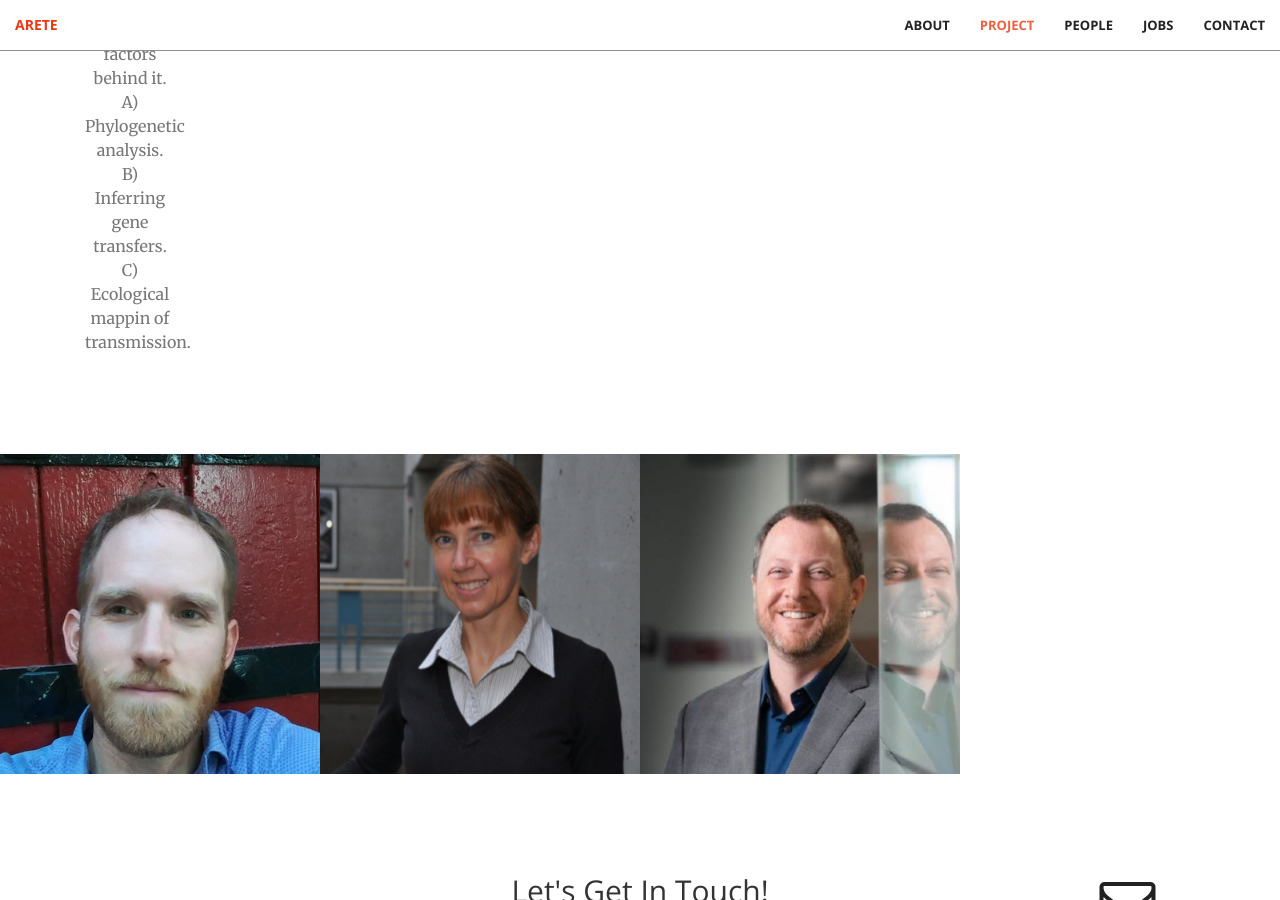
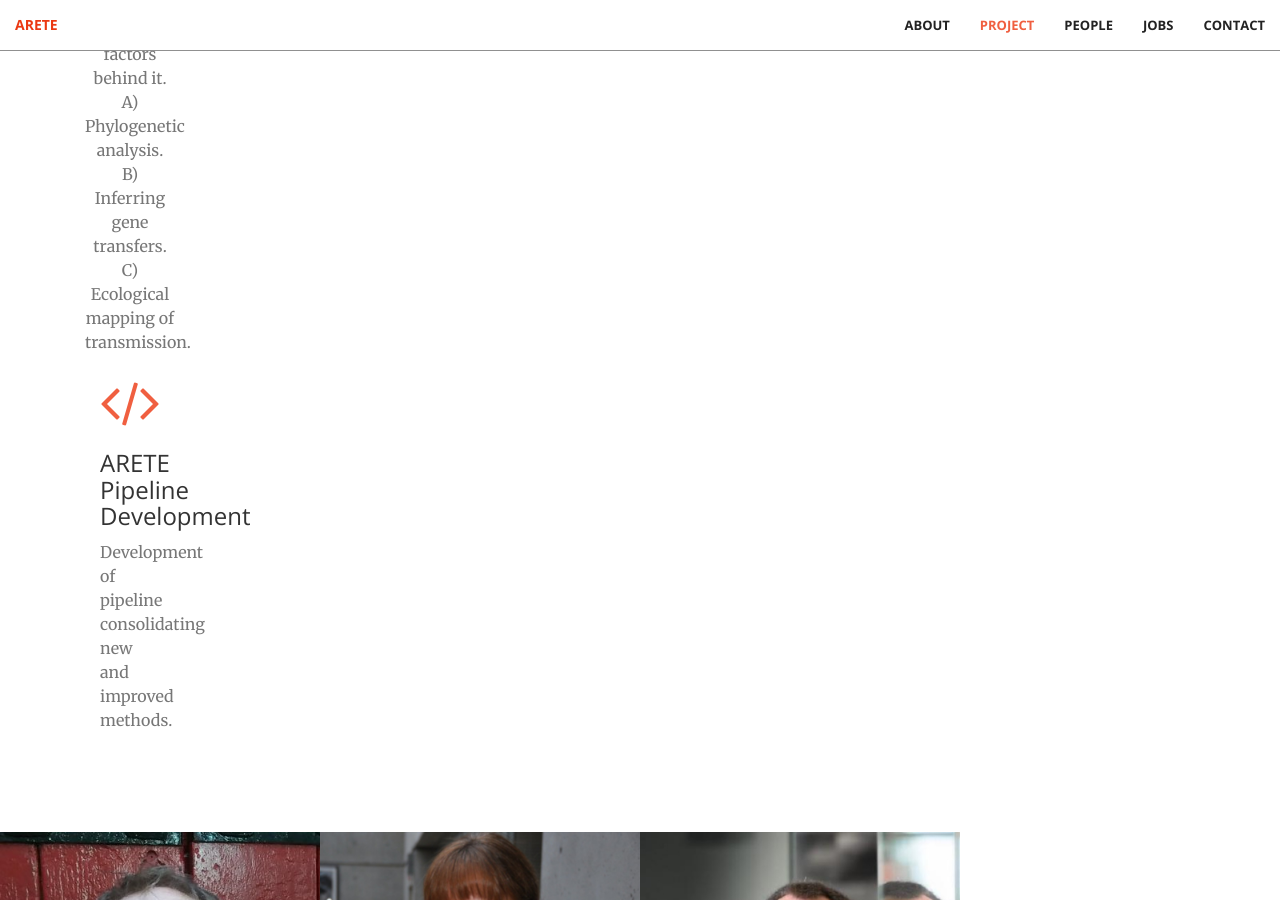
Before and after one commit to beiko-lab/ARETE-page, a Jekyll site: the page built from index.html, in a window 1280 px wide and 900 px high, scrolled down 2191 px. Built offline with Jekyll 4.4.1, drawn with Linux system fonts in a browser that asks for light colours.

Commit message:
Fix div issue

```diff
--- a/_includes/contact.html
+++ b/_includes/contact.html
@@ -6,13 +6,13 @@
                 <hr class="primary">
                 <p>Interested in applying for a position or collaboration in any of these areas? Let's talk!</p>
             </div>
-        <div class="col-lg-2 text-center">
+        <div class="col-lg-2 col-lg-offset-1 text-center">
             <a href="mailto:{{ site.email }}">
             <i class="fa fa-envelope-o fa-3x wow bounceIn" data-wow-delay=".1s"></i>
                 <p>{{ site.email }}</p>
             </a>
         </div>
-        <div class="col-lg-4 text-center">
+        <div class="col-lg-2 col-lg-offset-3 text-center">
             <a href="https://github.com/{{ site.github_username }}">
             <i class="fa fa-github fa-3x wow bounceIn" data-wow-delay=".1s"></i>
                 <p>{{ site.github_username }}</p>
--- a/_includes/overview.html
+++ b/_includes/overview.html
@@ -27,10 +27,9 @@
                     <p class="text-muted">Using phylogentic methods to identify horizontal transfer events and identifying ecological factors behind it.
                     A) Phylogenetic analysis.<br />
                     B) Inferring gene transfers.<br />
-                    C) Ecological mappin of transmission.<br />
+                    C) Ecological mapping of transmission.<br />
                     </p>
                 </div>
-            </div>
             <div class="col-lg-4 col-md-6 text-center">
                 <div class="service-box">
                     <i class="fa fa-4x fa-code wow bounceIn text-primary" data-wow-delay=".1s"></i>
--- a/_includes/people.html
+++ b/_includes/people.html
@@ -46,6 +46,20 @@
                     </div>
                 </a>
             </div>
+            <div class="col-lg-3 col-sm-6">
+                <a href="http://mcarthurbioinformatics.ca/" class="portfolio-box">
+                    <div class="portfolio-box-caption">
+                        <div class="portfolio-box-caption-content">
+                            <div class="project-category text-faded">
+                                You?
+                            </div>
+                            <div class="project-name">
+                            </div>
+                        </div>
+                    </div>
+                </a>
+            </div>
+
         </div>
     </div>
 </section>
```
